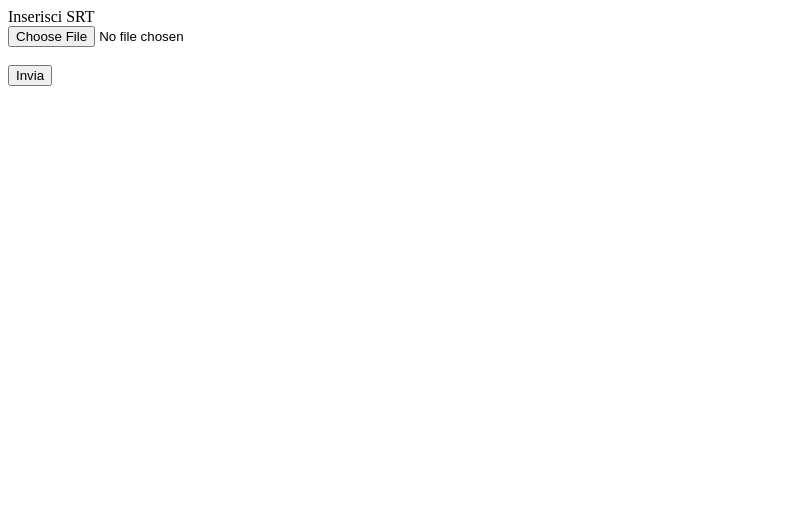
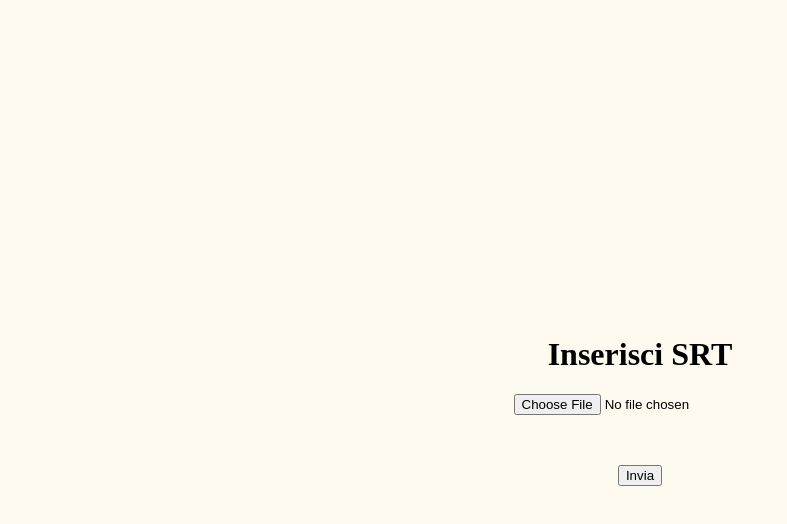
Before and after one commit to macsimbodnar/manage_subtitles, a plain HTML site: page public/index.html in a window 1280 px wide. Shown: the whole page, without its empty margins (0-787 px from the left). Drawn offline with Linux system fonts and the light colour scheme.

Commit message:
Fatto un po di stilFatto un po di stilee

```diff
--- a/public/index.html
+++ b/public/index.html
@@ -2,21 +2,21 @@
 <html lang="en">
 <head>
     <meta charset="UTF-8">
-    <title>SRT Converter</title>
+    <title>Nasty SRT Converter</title>
+
+    <link rel="stylesheet" type="text/css" href="style.css">
+
 </head>
 <body>
-    <form enctype="multipart/form-data" action="executor.php" method="POST" id="fm">
+<div class="nasty-div">
+    <form class="nasty-form" enctype="multipart/form-data" action="executor.php" method="POST" id="fm">
 
-        <label for="srt">Inserisci SRT</label>
-        <br/>
-        <input type="file" name="srt" id="srt" title="Inserisci SRT">
+        <h1>Inserisci SRT</h1>
 
-        <br/>
-        <br/>
+        <input class="nasty-input" type="file" name="srt" id="srt" title="Inserisci SRT" accept=".srt">
 
-        <!--<input type="submit" value="Upload Image" name="submit">-->
-
-        <button type="submit">Invia</button>
+        <button class="nasty-button" type="submit">Invia</button>
     </form>
+</div>
 </body>
 </html>
--- /dev/null
+++ b/public/style.css
@@ -0,0 +1,32 @@
+html {
+    height: 100%;
+}
+body {
+    background-color : floralwhite;
+    margin: 0;
+    padding: 0;
+
+    height: 100%;
+}
+
+.nasty-div {
+    display: flex;
+    align-items: center;
+    justify-content: center;
+    height:100%;
+
+    text-align: center;
+}
+.nasty-form {
+    width: 300px;
+    margin: 0 auto;
+}
+.nasty-label {
+    margin-bottom: 50px;
+}
+.nasty-input {
+
+}
+.nasty-button {
+    margin-top: 50px;
+}
```
Also changed, not shown: 1 other file.
